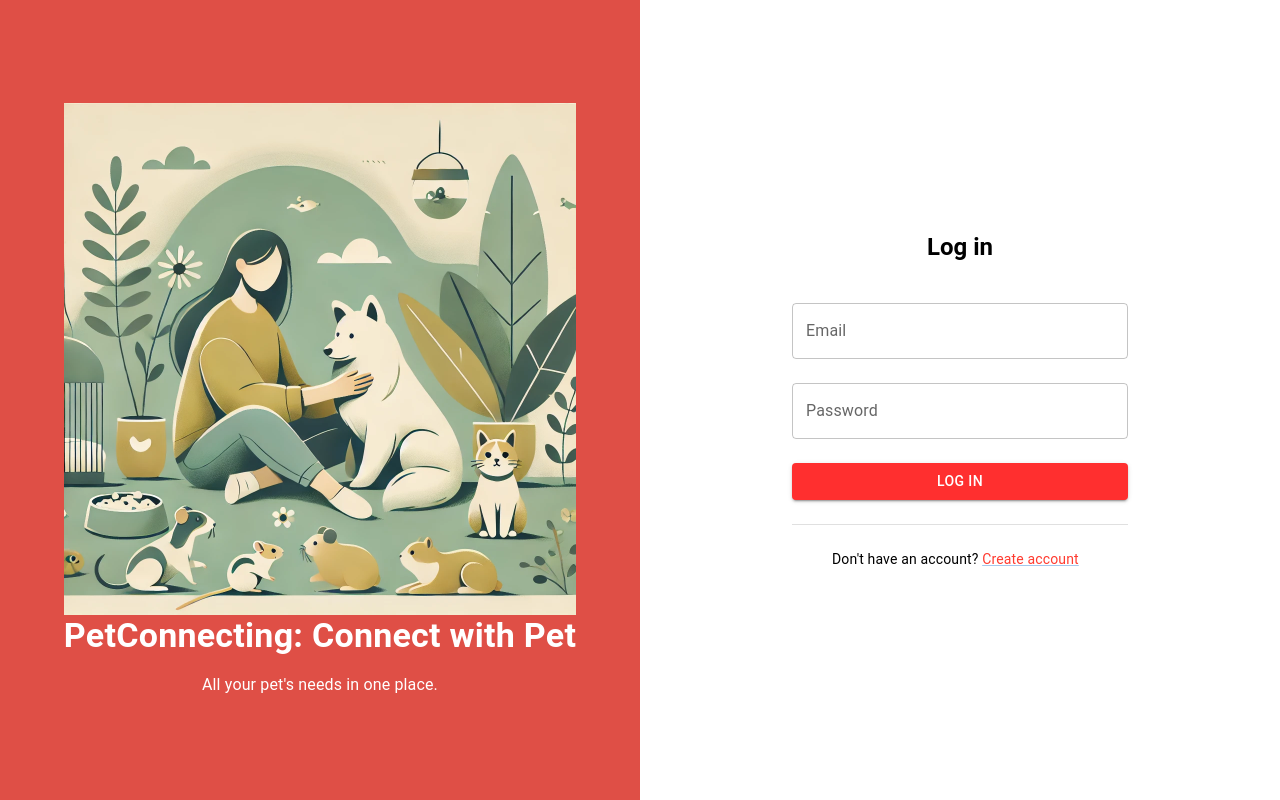
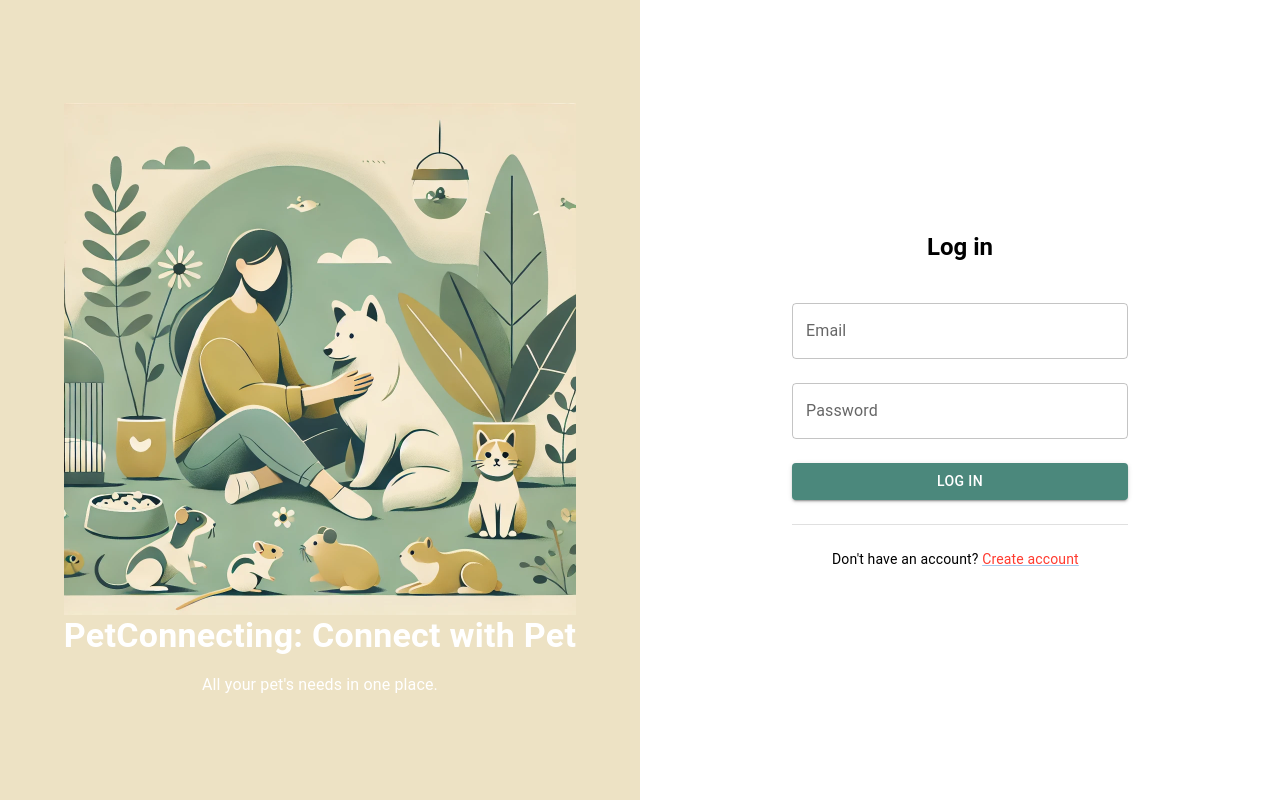
Before and after one commit to PetConnectingTeam/pet-connecting, a Next.js app in the folder frontend/: page /en in a window 1280 px wide. Built offline with nearby package versions, Linux system fonts and the light colour scheme.

Commit message:
login page color change

```diff
--- a/frontend/src/app/[locale]/page.tsx
+++ b/frontend/src/app/[locale]/page.tsx
@@ -69,7 +69,7 @@ function App() {
         item
         xs={12}
         md={6}
-        sx={{ backgroundColor: "#df4f46", color: "#fff", p: 4 }}
+        sx={{ backgroundColor: "#ede2c4", color: "#fff", p: 4 }}
       >
         <Box
           display="flex"
@@ -134,10 +134,10 @@ function App() {
             fullWidth
             sx={{
               mt: 2,
-              backgroundColor: "#ff2f2f",
+              backgroundColor: "#4b887c",
               color: "#fff",
               "&:hover": {
-                backgroundColor: "#ff2f2f",
+                backgroundColor: "#3c6b62",
               },
             }}
             onClick={handleSignInButton}
```
